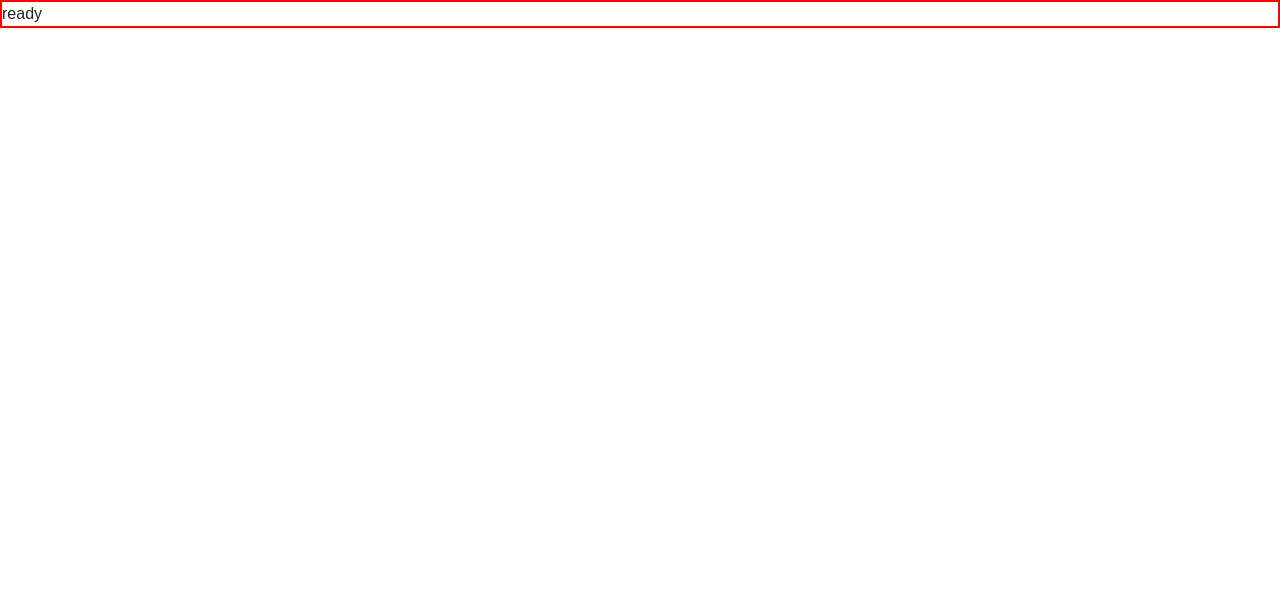
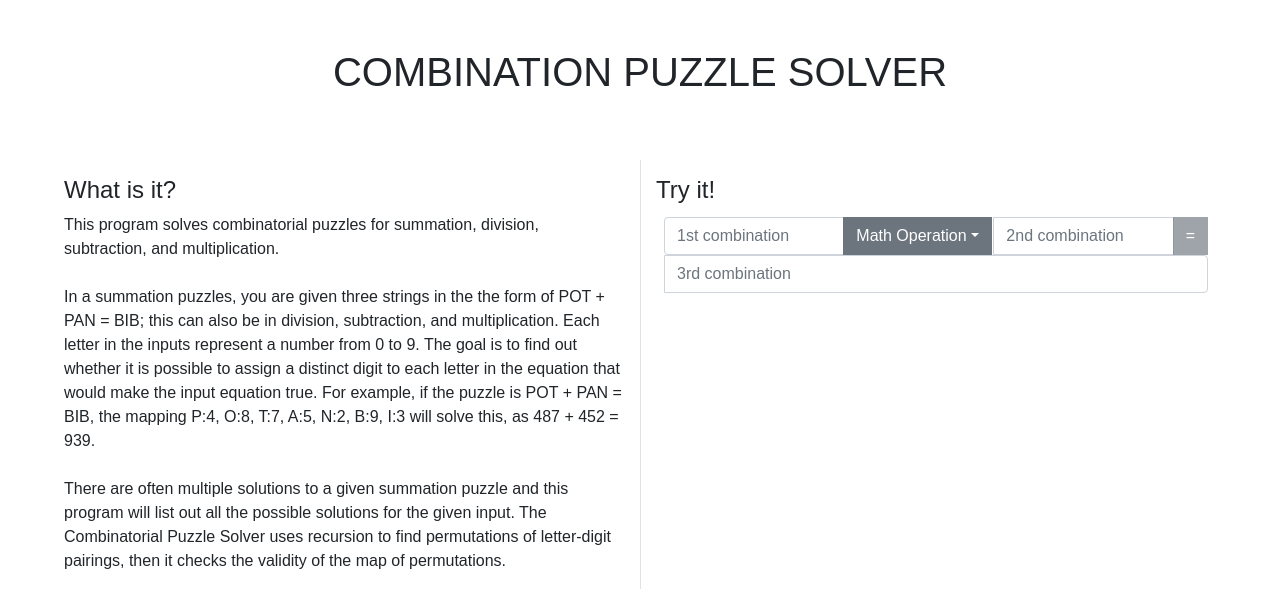
Before and after one commit to mehmetalperen/combinotorial-puzzle-solver, a React (Create React App) app: page / in a window 1280 px wide. Shown: the top 608 px of the page. Built offline with nearby package versions, Linux system fonts and the light colour scheme.

Commit message:
UI 90 percent ready

```diff
--- a/src/App.css
+++ b/src/App.css
@@ -1,6 +1,7 @@
 * {
   font-family: "Karla", sans-serif;
   /* border-radius: 10px; */
+  box-sizing: border-box;
 }
 body {
   margin: 0;
@@ -8,7 +9,21 @@ body {
 }
 
 div {
-  border-style: solid;
+  /* border-style: solid;
   border-color: red;
-  border-width: 1px;
+  border-width: 1px; */
+  box-sizing: border-box;
 }
+.container-fluid {
+  /* border-style: solid;
+  border-color: blue;
+  border-width: 2px; */
+  padding: 0 5%;
+  box-sizing: border-box;
+}
+.disabled {
+  pointer-events: none;
+}
+.input-style {
+  min-width: 150px;
+}
--- a/src/App.js
+++ b/src/App.js
@@ -1,7 +1,99 @@
 import "./App.css";
 
 function App() {
-  return <div className="App">ready</div>;
+  return (
+    <div className="App">
+      <div className="pt-5 pb-2 mb-5 text-center">
+        <h1 className="">COMBINATION PUZZLE SOLVER</h1>
+      </div>
+      <div className="container-fluid">
+        <div className="row">
+          <div className="col-lg-6 col-md-12">
+            <div className="">
+              <h4 className="mt-3">What is it?</h4>
+              <p>
+                This program solves combinatorial puzzles for summation,
+                division, subtraction, and multiplication. <br /> <br /> In a
+                summation puzzles, you are given three strings in the the form
+                of POT + PAN = BIB; this can also be in division, subtraction,
+                and multiplication. Each letter in the inputs represent a number
+                from 0 to 9. The goal is to find out whether it is possible to
+                assign a distinct digit to each letter in the equation that
+                would make the input equation true. For example, if the puzzle
+                is POT + PAN = BIB, the mapping P:4, O:8, T:7, A:5, N:2, B:9,
+                I:3 will solve this, as 487 + 452 = 939. <br /> <br /> There are
+                often multiple solutions to a given summation puzzle and this
+                program will list out all the possible solutions for the given
+                input. The Combinatorial Puzzle Solver uses recursion to find
+                permutations of letter-digit pairings, then it checks the
+                validity of the map of permutations.
+              </p>
+            </div>
+          </div>
+          <div className="col-lg-6 col-md-12 border-left">
+            <div className="">
+              <h4 className="mt-3">Try it!</h4>
+
+              <div className="input-style input-group pt-1 pb-1 pl-2 pr-2">
+                {/* <div className="row"></div> */}
+                <input
+                  placeholder="1st combination"
+                  type="text"
+                  className="input-style form-control"
+                  aria-label="Text input with dropdown button"
+                />
+                <div className="input-style input-group-append">
+                  <button
+                    className="btn btn-secondary dropdown-toggle"
+                    type="button"
+                    data-toggle="dropdown"
+                    aria-haspopup="true"
+                    aria-expanded="false"
+                  >
+                    Math Operation
+                  </button>
+                  <div className="dropdown-menu">
+                    <a className="dropdown-item" href="#">
+                      Addition(+)
+                    </a>
+                    <a className="dropdown-item" href="#">
+                      Subtraction(-)
+                    </a>
+                    <a className="dropdown-item" href="#">
+                      Division(/)
+                    </a>
+                    <a className="dropdown-item" href="#">
+                      Multiplication(*)
+                    </a>
+                  </div>
+                </div>
+
+                <input
+                  placeholder="2nd combination"
+                  type="text"
+                  className="input-style form-control"
+                  aria-label="Text input with dropdown button"
+                />
+
+                <div className="input-group-append">
+                  <button className="btn btn-secondary disabled" type="button">
+                    =
+                  </button>
+                </div>
+
+                <input
+                  placeholder="3rd combination"
+                  type="text"
+                  className="input-style form-control"
+                  aria-label="Text input with dropdown button"
+                />
+              </div>
+            </div>
+          </div>
+        </div>
+      </div>
+    </div>
+  );
 }
 
 export default App;
```
